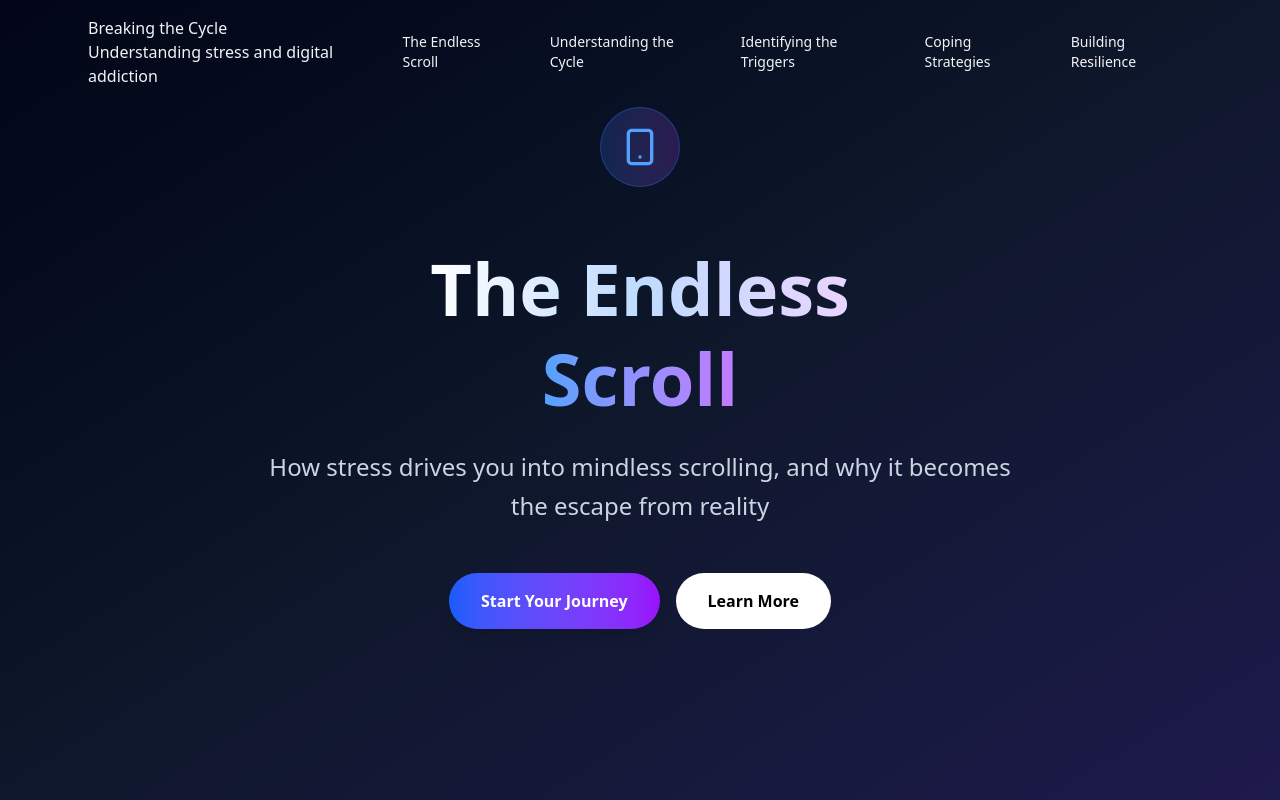
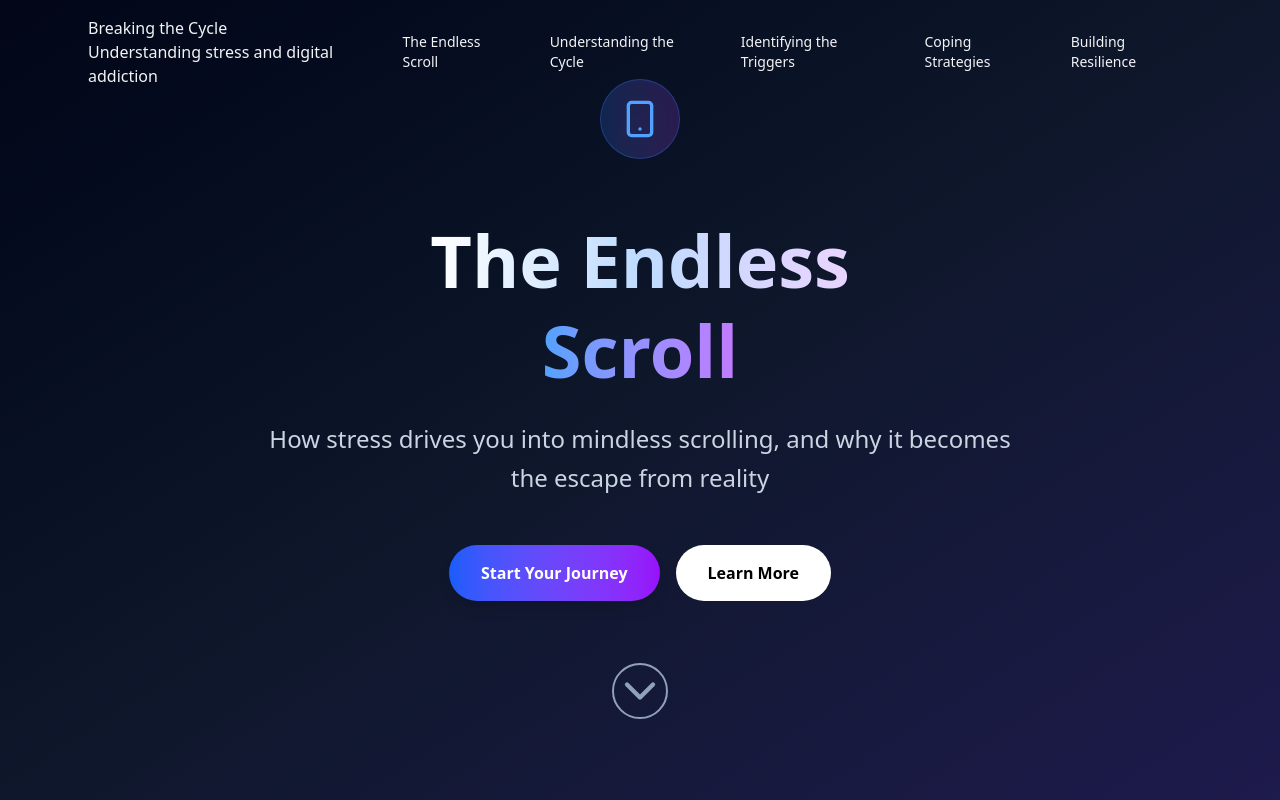
Before and after one commit to sagarEmn/stress-scroll, a React (Vite) app: page / in a window 1280 px wide. Built offline with nearby package versions, Linux system fonts and the light colour scheme.

Commit message:
feat: Add ChevronDown button with stylings

```diff
--- a/src/components/Hero.jsx
+++ b/src/components/Hero.jsx
@@ -1,4 +1,4 @@
-import { Smartphone } from "lucide-react";
+import { Smartphone, ChevronDown } from "lucide-react";
 import React from "react";
 
 const Hero = () => {
@@ -26,7 +26,8 @@ const Hero = () => {
           </h2>
 
           <p className="text-xl md:text-2xl text-slate-300 max-w-3xl mx-auto leading-relaxed mb-12">
-            How stress drives you into mindless scrolling, and why it becomes the escape from reality
+            How stress drives you into mindless scrolling, and why it becomes
+            the escape from reality
           </p>
 
           <div className="flex flex-col sm:flex-row gap-4 justify-center mb-16">
@@ -37,6 +38,10 @@ const Hero = () => {
               Learn More
             </button>
           </div>
+
+          <div className="animate-bounce">
+            <ChevronDown className='w-14 h-14 rounded-full text-slate-400 border-2 border-slate-400 mx-auto' />
+          </div>
         </div>
       </div>
     </>
```
